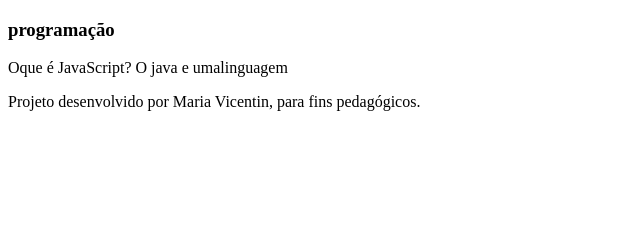
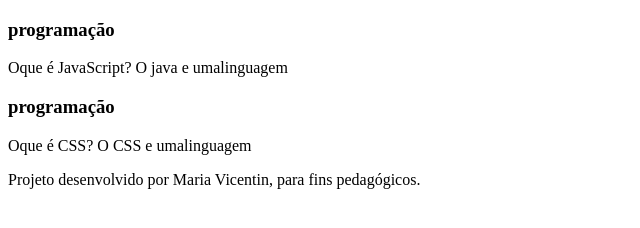
Before and after one commit to vicentin19/Flashcard, a plain HTML site: page index.html in a window 1280 px wide. Shown: the whole page, without its empty margins (0-640 px from the left). Drawn offline with Linux system fonts and the light colour scheme.

Commit message:
Projeto final da aula 1

```diff
--- a/index.html
+++ b/index.html
@@ -7,16 +7,30 @@
 </head>
 <body>
    <main>
-   <section id="container"></section>
+   <section id="container">
    <article class="cartão">
     <div class="cartão__conteudo">
         <h3>programação</h3>
     </div class="cartão__conteudo__pergunta>">
     Oque é JavaScript?
+        </div>
     </div class="cartão__conteudo__respota">
     O java e umalinguagem
     </div>
+        </div>
    </article>
+    <article class="cartão">
+    <div class="cartão__conteudo">
+        <h3>programação</h3>
+    </div class="cartão__conteudo__pergunta>">
+    Oque é CSS?
+        </div>
+    </div class="cartão__conteudo__respota">
+    O CSS e umalinguagem
+    </div>
+        </div>
+   </article>
+   </section>
    </main>
 <footer>
     <p> Projeto desenvolvido por Maria Vicentin,
```
